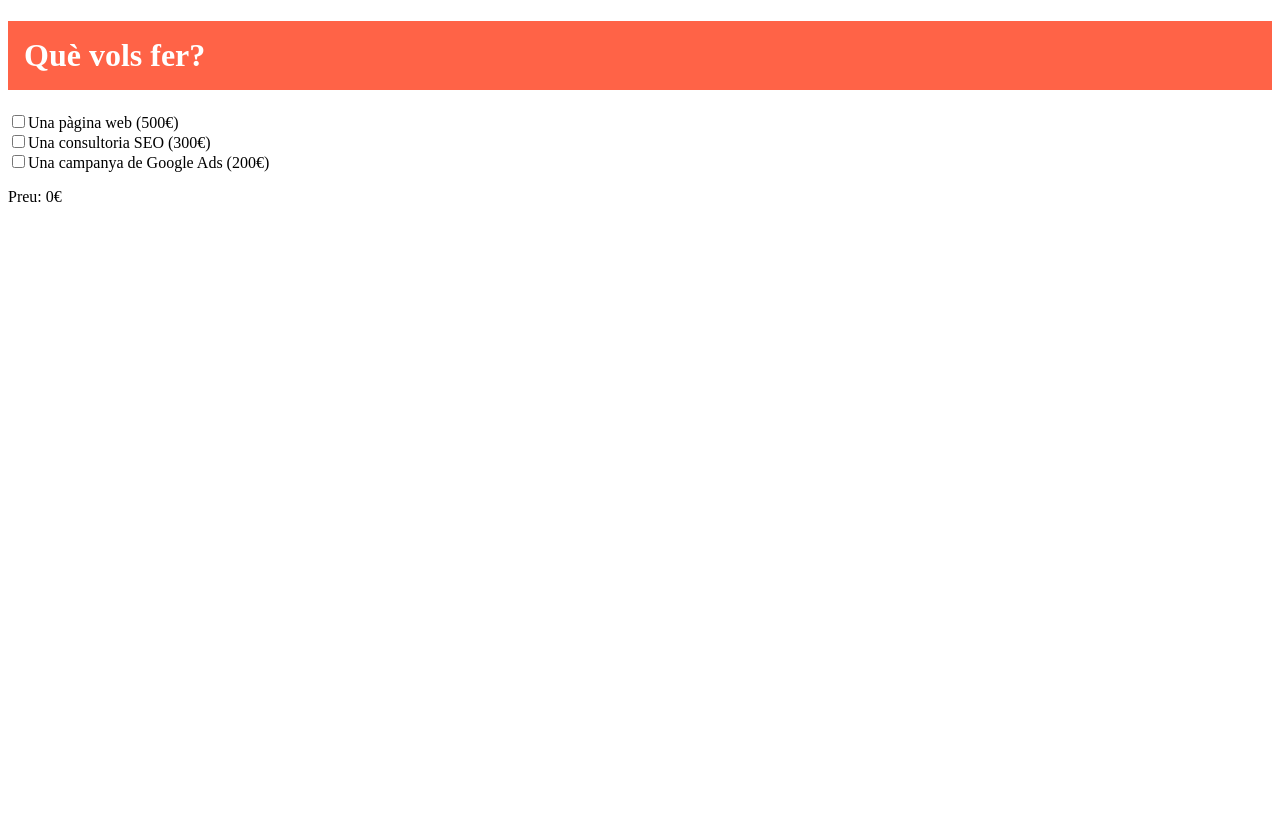
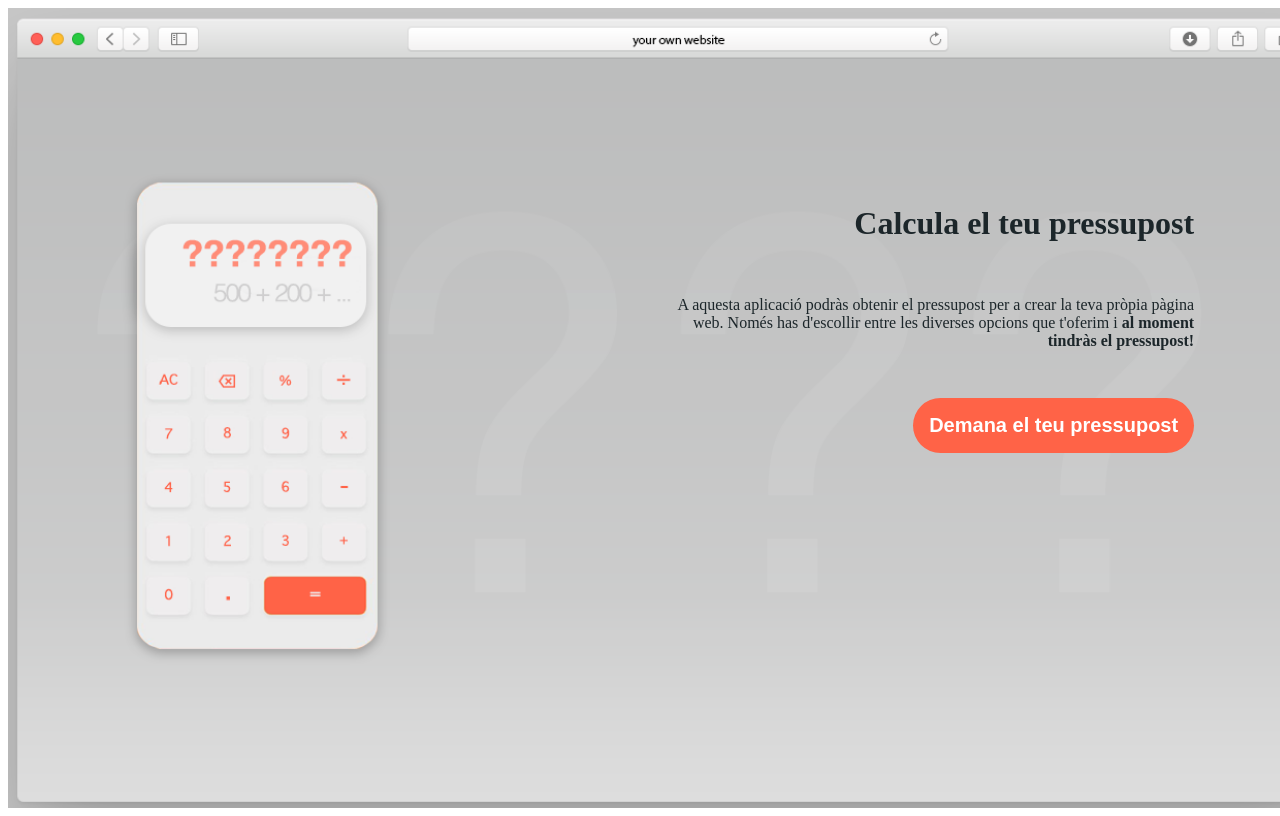
Before and after one commit to peppermintpepi/sprint7, a React (Create React App) app: page / in a window 1280 px wide. Built offline with nearby package versions, Linux system fonts and the light colour scheme.

Commit message:
Exercici 6 (amb actualització dels components)

```diff
--- a/package.json
+++ b/package.json
@@ -8,6 +8,7 @@
     "@testing-library/user-event": "^13.5.0",
     "react": "^18.2.0",
     "react-dom": "^18.2.0",
+    "react-router-dom": "^6.14.2",
     "react-scripts": "5.0.1",
     "styled-components": "^6.0.4",
     "web-vitals": "^2.1.4"
--- a/src/App.js
+++ b/src/App.js
@@ -1,6 +1,8 @@
 import React, { useState, useEffect } from 'react';
+import { BrowserRouter as Router, Route, Routes, Link } from 'react-router-dom';
 import Panell from './components/Panell/Panell';
 import TitleStyle from './TitleStyle';
+import Welcome from './components/Welcome/Welcome';
 
 function App() {
   { /* Exercici 1 - Sprint 7 --> creació d'un array amb les dades */ }
@@ -84,8 +86,14 @@ function App() {
     }
   }, []);
 
+  { /* Exercici 5 - Sprint 7 --> rounting per a inicialitzar l'aplicació */ }
   return (
+    <Router>
       <div className="App">
+        <Routes>
+          <Route path="/" element={<Welcome />} />
+          <Route path="/budget" Component={() => (
+            <>
               <TitleStyle>Què vols fer?</TitleStyle>
               <div>
                 {budgetInfo.map((item, index) => (
@@ -111,7 +119,11 @@ function App() {
                 ))}
               </div>
               <p>Preu: {getTotalBudget()}€</p>
+            </>
+          )} />
+        </Routes>
       </div>
+    </Router>
   );
 }
 
--- a/src/components/Panell/Panell.js
+++ b/src/components/Panell/Panell.js
@@ -37,6 +37,8 @@ const Panell = ({
         }
     };
 
+    // Exercici 2 -  Sprint 7 --> elements del component Panell i les seves característiques
+    // Exercici 3 -  Sprint 7 --> botons '+' i '-' del component Panell
     return (
         <BorderPanell>
         <div>
--- /dev/null
+++ b/src/components/Welcome/Welcome.js
@@ -0,0 +1,20 @@
+// Exercici 5 - Sprint 7 --> components de la pàgina de benvinguda
+import React from "react";
+import { Link } from 'react-router-dom';
+import { WelcomeBackground, WelcomTitle, WelcomeText, ContentWrapper, BoldText, StartButton } from "./WelcomeStyles";
+
+function Welcome() {
+    return (
+      <WelcomeBackground>
+        <ContentWrapper>
+        <WelcomTitle>Calcula el teu pressupost</WelcomTitle>
+        <WelcomeText>A aquesta aplicació podràs obtenir el pressupost per a crear la teva pròpia pàgina web. Només has d'escollir entre les diverses opcions que t'oferim i <BoldText>al moment tindràs el pressupost!</BoldText></WelcomeText>
+        <Link to='/budget'>
+          <StartButton>Demana el teu pressupost</StartButton>
+        </Link>
+        </ContentWrapper>
+      </WelcomeBackground>
+    );
+  }
+
+export default Welcome;
--- /dev/null
+++ b/src/components/Welcome/WelcomeStyles.js
@@ -0,0 +1,82 @@
+// Exercici 5 - Sprint 7 --> estil de la pàgina de benvinguda
+import styled from 'styled-components';
+import backgroundImage from '../../img/webPage.png'
+
+const WelcomeBackground = styled.div`
+    background-image: url(${backgroundImage});
+    background-repeat: no-repeat;
+    background-size: cover;
+    background-position: contain;
+    background-color: rgb(208, 208, 208);
+    width: 100vw;
+    height: 100vh;
+    display: flex;
+    flex-direction: column;
+    justify-content: flex-start;
+    align-items: center;
+
+    @media screen and (max-width: 768px) {
+      background-size: contain;
+      background-position: top;
+  }
+`;
+
+const ContentWrapper = styled.div`
+    display: flex;
+    flex-direction: column;
+    align-items: flex-end;
+    margin-right: rem;
+    margin-top: 11rem;
+    margin-right: 2rem;
+
+    @media screen and (max-width: 768px) {
+        margin-top: 4rem;
+        margin-right: 1rem;
+      }
+`;
+
+const WelcomTitle = styled.h1 `
+    color: rgb(28, 38, 42);
+    margin-right: 3rem;
+
+    @media screen and (max-width: 768px) {
+        max-width: 70%;
+        margin-right: 0;
+        text-align: right;
+      }
+`;
+
+const WelcomeText = styled.p `
+    color: rgb(28, 38, 42);
+    text-align: right;
+    max-width: 45%;
+    margin-top: 2rem;
+    margin-right: 3rem;
+
+    @media screen and (max-width: 768px) {
+        max-width: 70%;
+        margin-right: 0;
+      }
+`;
+
+const BoldText = styled.span `
+    font-weight: bold;
+`
+const StartButton = styled.button `
+      background-color: tomato;
+      color: white;
+      font-size: 1.25rem;
+      border-radius: 50px;
+      border: 0;
+      font-weight: bold;
+      padding: 1rem;
+      margin-right: 3rem;
+      margin-top: 2rem;
+
+      @media screen and (max-width: 768px) {
+        margin-right: 0;
+        text-align: center;
+      }
+`
+
+export  { WelcomeBackground, WelcomTitle, WelcomeText, ContentWrapper, BoldText, StartButton };
```
Also changed, not shown: src/components/Information/Information.js (added), src/components/Information/InformationStyles.js (added), src/img/webPage.png (added), 1 other file (tests, documents, lock files or other folders). Lines whose indentation alone changed are shown as unchanged.
